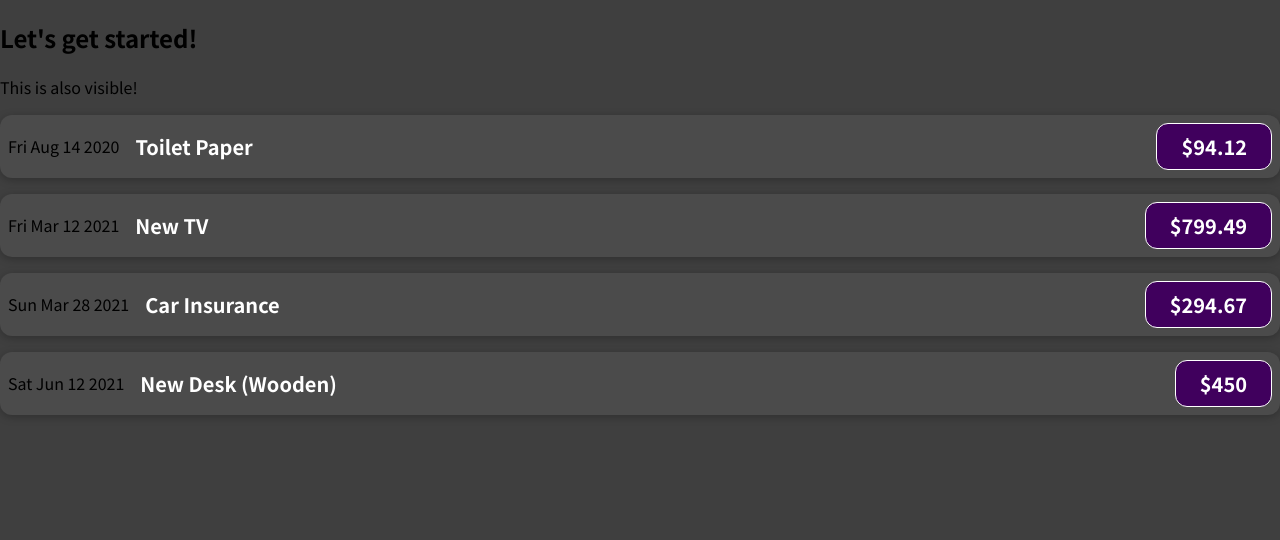
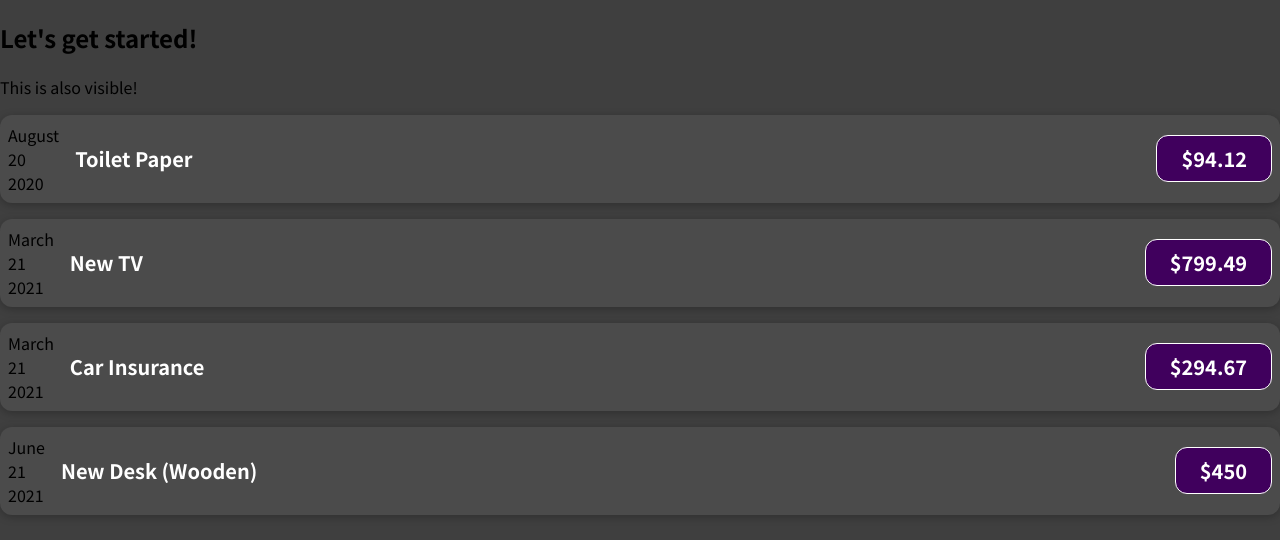
Before and after one commit to learningmonster/ExpenseTrackerApp, a JavaScript app: page / in a window 1280 px wide. Shown: the top 540 px of the page. Built offline with nearby package versions, Linux system fonts and the light colour scheme.

Commit message:
Split attribute values

```diff
--- a/src/components/ExpenseItem.js
+++ b/src/components/ExpenseItem.js
@@ -9,9 +9,20 @@ function ExpenseItem(props) {
   const expenseTitle = props.title;
   const expenseAmount = props.amount;
 
+  const month = expenseDate.toLocaleString("en-US", { month: "long" });
+  const year = expenseDate.toLocaleString("en-US", { year: "2-digit" });
+  //   const day = expenseDate.toLocaleString("en-US", { month: "numeric" });
+  const day = expenseDate.getFullYear();
+
   return (
     <div className="expense-item">
-      <div>{expenseDate.toDateString()}</div>
+      {/* <div>{expenseDate.toISOString()}</div> */}
+      {/* <div>{expenseDate.toDateString()}</div> */}
+      <div>
+        <div>{month}</div>
+        <div>{year}</div>
+        <div>{day}</div>
+      </div>
       <div className="expense-item__description">
         <h2>{expenseTitle}</h2>
         <div className="expense-item__price">${expenseAmount}</div>
```
